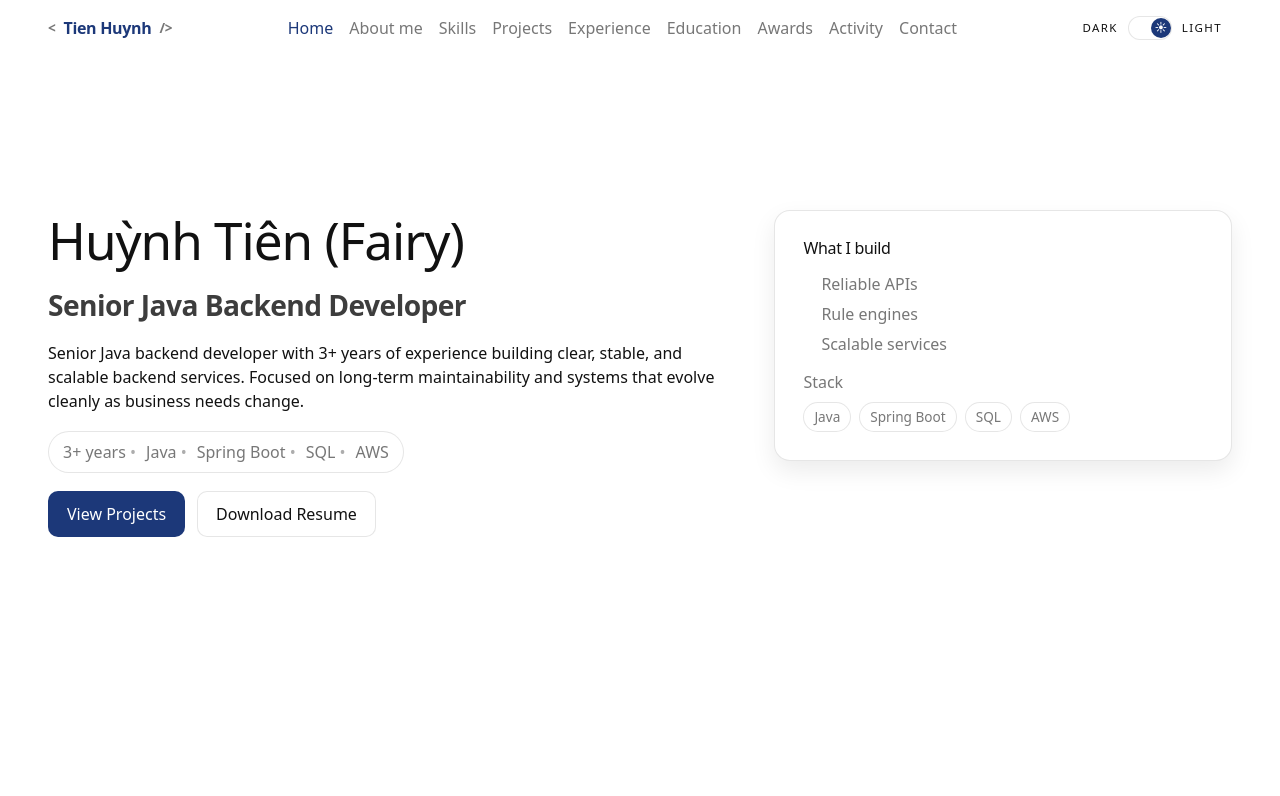
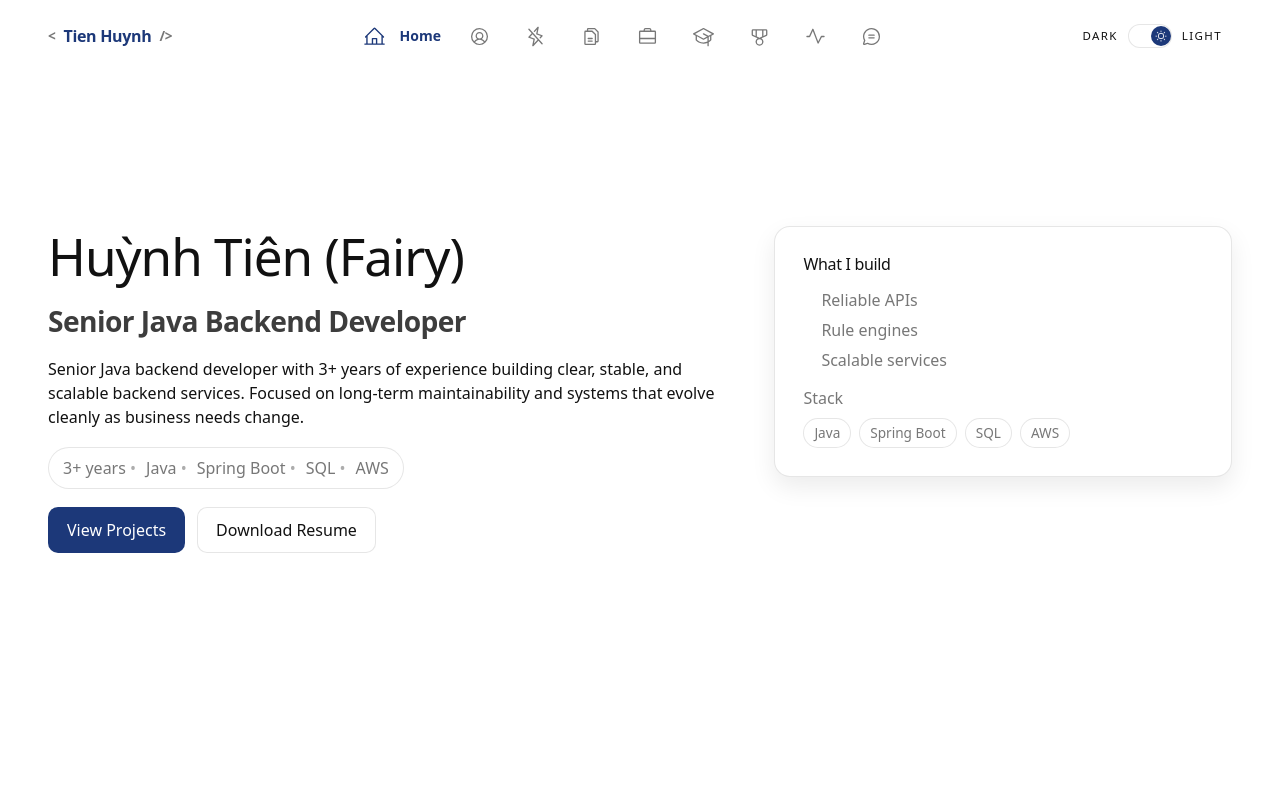
Before and after one commit to tienhuynh-tn/portfolio-tienhuynh-tn, a React (Vite) app: page / in a window 1280 px wide. Shown: the top 796 px of the page. Built offline with nearby package versions, Linux system fonts and the light colour scheme.

Commit message:
refine(ui): polish navbar active state and unify icon style

```diff
--- a/package.json
+++ b/package.json
@@ -10,6 +10,7 @@
     "preview": "vite preview"
   },
   "dependencies": {
+    "@phosphor-icons/react": "^2.1.10",
     "react": "^19.2.0",
     "react-dom": "^19.2.0"
   },
--- a/src/app/navItems.ts
+++ b/src/app/navItems.ts
@@ -1,13 +1,65 @@
+import type { ComponentType } from 'react'
+import {
+  ChatCircleText,
+  Files,
+  GraduationCap,
+  HouseLine,
+  LightningSlash,
+  MedalMilitary,
+  Pulse,
+  SuitcaseSimple,
+  UserCircle,
+  type IconProps,
+} from '@phosphor-icons/react'
+
+type NavIcon = ComponentType<IconProps>
+
 export const NAV_ITEMS = [
-  { id: 'home', label: 'Home' },
-  { id: 'about', label: 'About me' },
-  { id: 'skills', label: 'Skills' },
-  { id: 'projects', label: 'Projects' },
-  { id: 'experience', label: 'Experience' },
-  { id: 'education', label: 'Education' },
-  { id: 'awards', label: 'Awards' },
-  { id: 'activity', label: 'Activity' },
-  { id: 'contact', label: 'Contact' },
+  {
+    id: 'home',
+    label: 'Home',
+    Icon: HouseLine as NavIcon,
+  },
+  {
+    id: 'about',
+    label: 'About me',
+    Icon: UserCircle as NavIcon,
+  },
+  {
+    id: 'skills',
+    label: 'Skills',
+    Icon: LightningSlash as NavIcon,
+  },
+  {
+    id: 'projects',
+    label: 'Projects',
+    Icon: Files as NavIcon,
+  },
+  {
+    id: 'experience',
+    label: 'Experience',
+    Icon: SuitcaseSimple as NavIcon,
+  },
+  {
+    id: 'education',
+    label: 'Education',
+    Icon: GraduationCap as NavIcon,
+  },
+  {
+    id: 'awards',
+    label: 'Awards',
+    Icon: MedalMilitary as NavIcon,
+  },
+  {
+    id: 'activity',
+    label: 'Activity',
+    Icon: Pulse as NavIcon,
+  },
+  {
+    id: 'contact',
+    label: 'Contact',
+    Icon: ChatCircleText as NavIcon,
+  },
 ] as const
 
 export type NavItemId = (typeof NAV_ITEMS)[number]['id']
--- a/src/components/layout/Navbar.tsx
+++ b/src/components/layout/Navbar.tsx
@@ -16,6 +16,7 @@ type SectionMetrics = {
 
 function Navbar() {
   const [activeId, setActiveId] = useState<NavItemId>('home')
+  const navRef = useRef<HTMLElement | null>(null)
   const ignoreObserverUntilRef = useRef(0)
   const rafIdRef = useRef(0)
   const lockTimeoutRef = useRef<number | null>(null)
@@ -77,15 +78,16 @@ function Navbar() {
       }
 
       const viewportBottom = window.scrollY + window.innerHeight
-      const documentBottom = document.documentElement.scrollHeight
-      if (viewportBottom >= documentBottom - 4) {
+      const documentBottom = Math.max(
+        document.body.scrollHeight,
+        document.documentElement.scrollHeight
+      )
+      if (viewportBottom >= documentBottom - 2) {
         setActiveId('contact')
         return
       }
 
-      const headerHeight =
-        document.querySelector<HTMLElement>('.navbar')?.getBoundingClientRect()
-          .height ?? 100
+      const headerHeight = navRef.current?.getBoundingClientRect().height ?? 96
       const spyLine = headerHeight + 20
 
       let activeCandidate: NavItemId = 'home'
@@ -129,12 +131,14 @@ function Navbar() {
     sections.forEach((section) => observer.observe(section.element))
     window.addEventListener('scroll', scheduleFallback, { passive: true })
     window.addEventListener('resize', scheduleFallback)
+    window.addEventListener('hashchange', scheduleFallback)
     scheduleFallback()
 
     return () => {
       observer.disconnect()
       window.removeEventListener('scroll', scheduleFallback)
       window.removeEventListener('resize', scheduleFallback)
+      window.removeEventListener('hashchange', scheduleFallback)
       if (rafIdRef.current) {
         window.cancelAnimationFrame(rafIdRef.current)
         rafIdRef.current = 0
@@ -149,9 +153,11 @@ function Navbar() {
   const handleNavClick = (id: NavItemId) => {
     setActiveId(id)
     ignoreObserverUntilRef.current = performance.now() + 300
+
     if (lockTimeoutRef.current !== null) {
       window.clearTimeout(lockTimeoutRef.current)
     }
+
     lockTimeoutRef.current = window.setTimeout(() => {
       ignoreObserverUntilRef.current = 0
       lockTimeoutRef.current = null
@@ -159,29 +165,62 @@ function Navbar() {
   }
 
   return (
-    <header className="navbar">
-      <div className="container navbarInner">
-        <a href="#home" className="navBrand" aria-label="Go to top">
+    <header ref={navRef} className="navbar">
+      <div className="container flex items-center gap-3 py-2">
+        <a href="#home" className="navBrand shrink-0" aria-label="Go to Home">
           <span className="brandMark">&lt;</span>
-          <span className="brandName">Tien Huynh</span>
+          <span className="brandName hidden sm:inline">Tien Huynh</span>
           <span className="brandMark">/&gt;</span>
         </a>
 
-        <nav className="navbarLinks" aria-label="Primary">
-          {NAV_ITEMS.map((item) => (
+        <nav
+          className="flex flex-1 items-center justify-start gap-1 overflow-x-auto py-1 sm:justify-center"
+          aria-label="Primary"
+        >
+          {NAV_ITEMS.map((item) => {
+            const isActive = activeId === item.id
+            const Icon = item.Icon
+
+            return (
               <a
                 key={item.id}
                 href={`#${item.id}`}
-              className={`navLink ${activeId === item.id ? 'navLink--active' : ''}`}
-              aria-current={activeId === item.id ? 'page' : undefined}
+                aria-label={item.label}
+                aria-current={isActive ? 'page' : undefined}
                 onClick={() => handleNavClick(item.id)}
+                className={`group inline-flex shrink-0 items-center rounded-full px-2 py-1.5 transition-all duration-200 focus-visible:outline-none focus-visible:ring-2 focus-visible:ring-[color:var(--ring)] ${
+                  isActive
+                    ? 'text-[color:var(--primary)]'
+                    : 'text-[color:var(--muted)] hover:text-[color:var(--primary)]'
+                }`}
+              >
+                <span
+                  className={`inline-flex h-9 w-9 items-center justify-center transition-transform duration-200 group-hover:scale-105 group-focus-visible:scale-105 ${isActive ? 'scale-105' : ''}`}
+                >
+                  <Icon
+                    size={21}
+                    weight="regular"
+                    aria-hidden="true"
+                  />
+                </span>
+
+                <span
+                  className={`overflow-hidden whitespace-nowrap text-sm transition-all duration-200 ${
+                    isActive
+                      ? 'ml-2 max-w-36 translate-x-0 font-semibold opacity-100'
+                      : 'ml-0 max-w-0 -translate-x-1 opacity-0 group-hover:ml-2 group-hover:max-w-36 group-hover:translate-x-0 group-hover:opacity-100 group-focus-visible:ml-2 group-focus-visible:max-w-36 group-focus-visible:translate-x-0 group-focus-visible:opacity-100'
+                  }`}
                 >
                   {item.label}
+                </span>
               </a>
-          ))}
+            )
+          })}
         </nav>
 
+        <div className="shrink-0">
           <ThemeToggle />
+        </div>
       </div>
     </header>
   )
--- a/src/components/layout/ThemeToggle.tsx
+++ b/src/components/layout/ThemeToggle.tsx
@@ -1,4 +1,5 @@
 import { useEffect, useState } from 'react'
+import { Moon, Sun } from '@phosphor-icons/react'
 
 const STORAGE_KEY = 'theme'
 const MEDIA_QUERY = '(prefers-color-scheme: dark)'
@@ -61,7 +62,13 @@ function ThemeToggle() {
     >
       <span className="themeToggleLabel">DARK</span>
       <span className="themeToggleSwitch" aria-hidden="true">
-        <span className="themeToggleThumb">{theme === 'dark' ? '☾' : '☀'}</span>
+        <span className="themeToggleThumb">
+          {theme === 'dark' ? (
+            <Moon size={12} weight="regular" aria-hidden="true" />
+          ) : (
+            <Sun size={12} weight="regular" aria-hidden="true" />
+          )}
+        </span>
       </span>
       <span className="themeToggleLabel">LIGHT</span>
     </button>
```
Also changed, not shown: src/sections/Contact.tsx (+29 -52 lines), 1 other file (tests, documents, lock files or other folders). Lines whose indentation alone changed are shown as unchanged.
